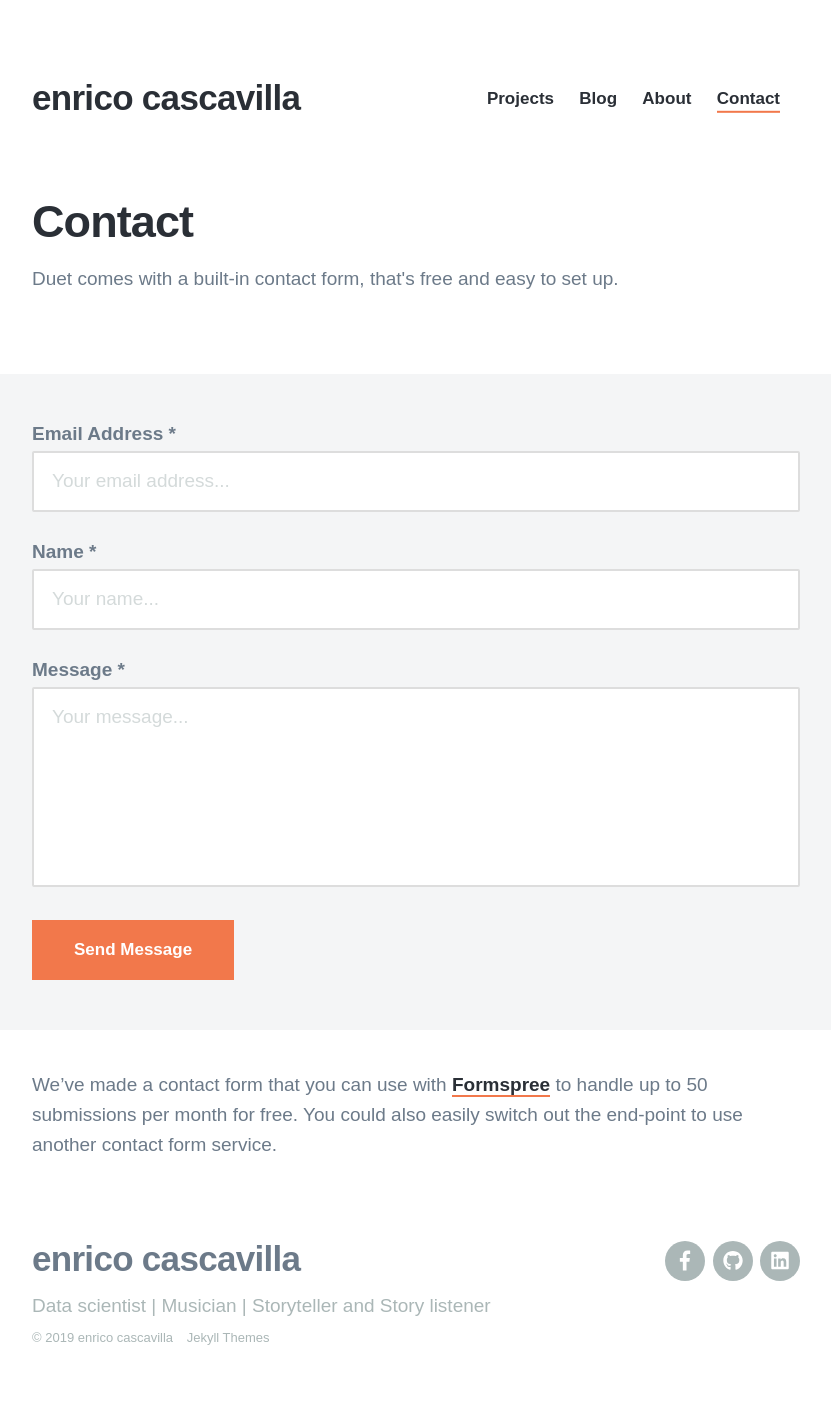
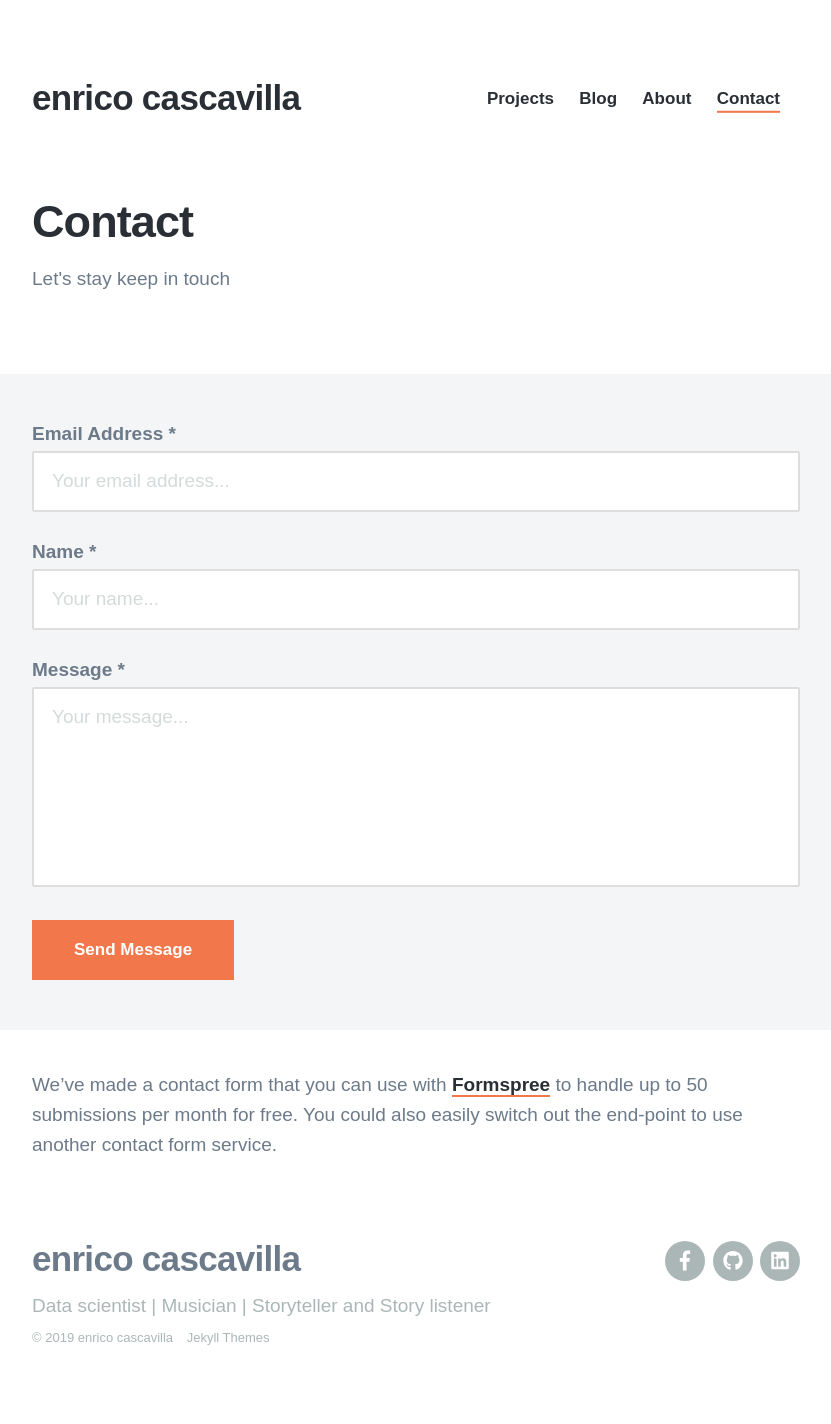
Before and after one commit to enrico-cascavilla/enrico-cascavilla.github.io, a Jekyll site: the page built from _pages/contact.md, in a window 1280 px wide. Shown: the whole page, without its empty margins (224-1055 px from the left). Built offline with Jekyll 4.4.1, drawn with Linux system fonts in a browser that asks for light colours; nearby versions of some CDN libraries; some web fonts are replaced.

Commit message:
portfolio name

```diff
--- a/_pages/contact.md
+++ b/_pages/contact.md
@@ -1,7 +1,7 @@
 ---
 title: Contact
-subtitle: Duet comes with a built-in contact form, that's free and easy to set up.
-description: Duet is a beautiful Jekyll portfolio theme.
+subtitle: Let's stay keep in touch
+description:
 featured_image: /images/demo/demo-landscape.jpg
 ---
 
```
